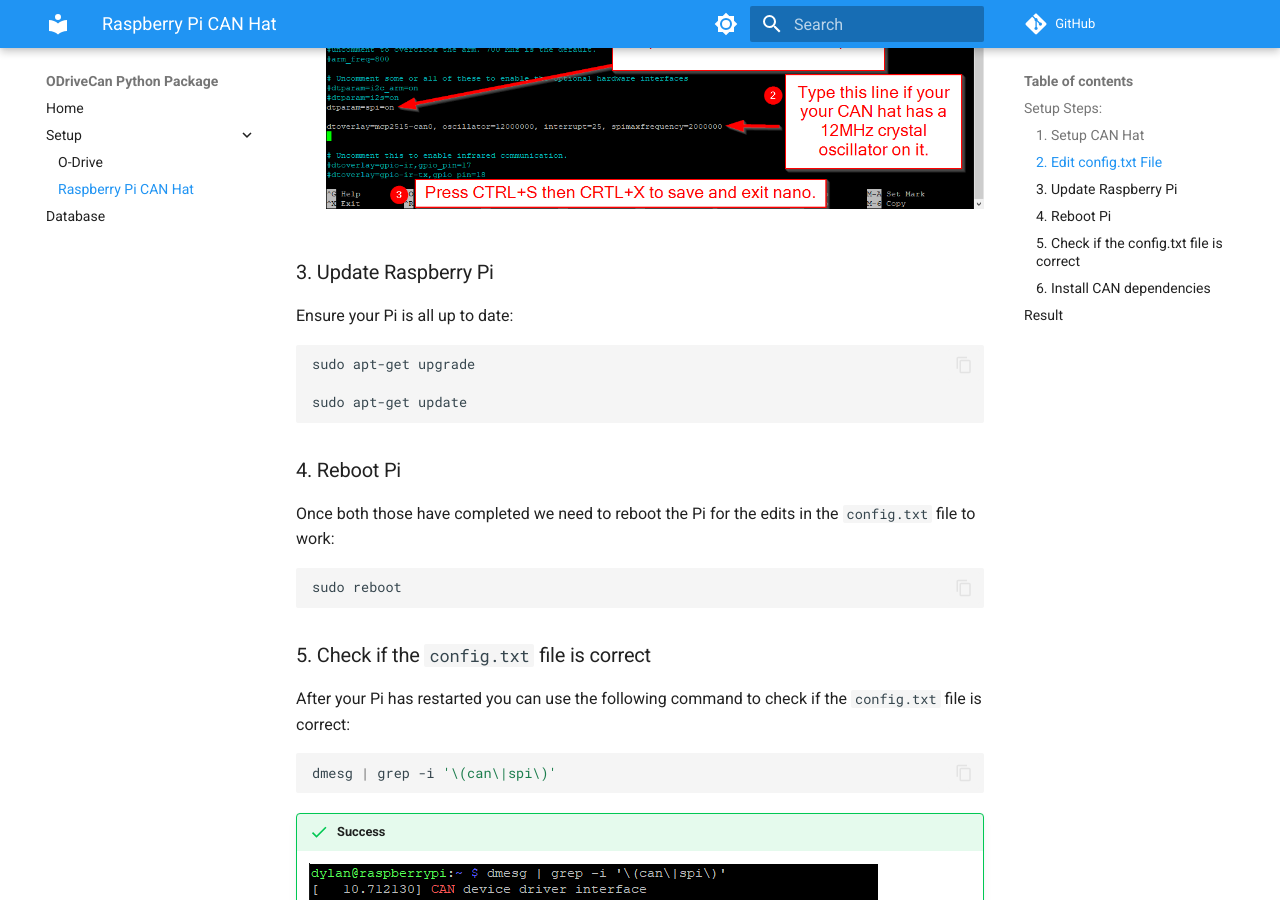
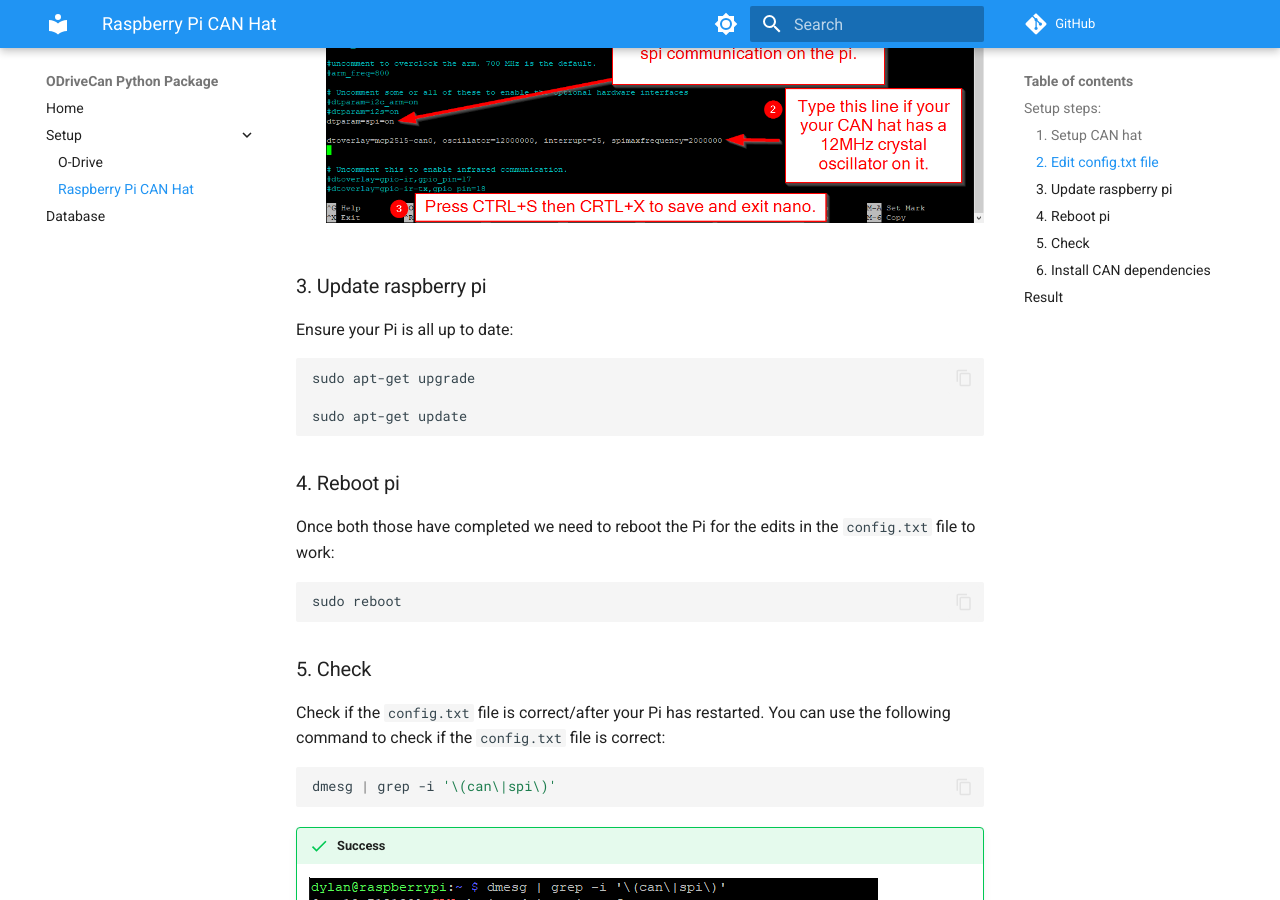
Before and after one commit to dylanballback/ODriveCan, an MkDocs documentation site: the page built from docs/setup/canhat/setup.md, in a window 1280 px wide and 900 px high, scrolled down 1446 px. Built offline with MkDocs 1.6.1 and Material for MkDocs 9.7.7, drawn with Linux system fonts in a browser that asks for light colours; comment, search, counter and statistics services are not loaded; some of the changed text lies outside the part shown.

Commit message:
Updated.

````diff
--- a/docs/setup/canhat/setup.md
+++ b/docs/setup/canhat/setup.md
@@ -2,15 +2,14 @@
 
 This page I will go through the components that I am currently using for my examples and how to set them up.
 
-!!! note The [WaveShare RS485 CAN HAT](https://www.amazon.com/RS485-CAN-HAT-Long-Distance-Communication/dp/B07VMB1ZKH/ref=sr_1_3?crid=1DIYQ9H0DCFZX&keywords=waveshare+RS485+CAN+HAT&qid=1707694015&s=electronics&sprefix=waveshare+rs485+can+hat+%2Celectronics%2C97&sr=1-3) is required to control an O-Drive S1/Pro using CAN Bus with a Raspberry Pi.
+!!! note
+    The [WaveShare RS485 CAN HAT](https://www.amazon.com/RS485-CAN-HAT-Long-Distance-Communication/dp/B07VMB1ZKH/ref=sr_1_3?crid=1DIYQ9H0DCFZX&keywords=waveshare+RS485+CAN+HAT&qid=1707694015&s=electronics&sprefix=waveshare+rs485+can+hat+%2Celectronics%2C97&sr=1-3) is required to control an O-Drive S1/Pro using CAN Bus with a Raspberry Pi.
 
-    It is compatible with Raspberry Pi 4B/3B+/3B/2B/B+/A+/Zero/Zero W/WH/Zero 2W Series Boards.
+It is compatible with Raspberry Pi 4B/3B+/3B/2B/B+/A+/Zero/Zero W/WH/Zero 2W Series Boards. I am using a Raspberry Pi 2 Zero W but you can use any of the Pi models listed above.
 
-    I am using a Raspberry Pi 2 Zero W but you can use any of the Pi models listed above.
+## Setup steps:
 
-## Setup Steps:
-
-### 1. Setup CAN Hat
+### 1. Setup CAN hat
 
 Once the Raspberry Pi has the Pi OS on it and the CAN Hat should be installed. It should look something like this:
 <div>
@@ -18,7 +17,7 @@
     <img src="https://raw.githubusercontent.com/dylanballback/ODriveCan/main/docs/setup/canhat/images/02.jpg" alt="Back CAN Hat on Pi" style="width: 49.2%;">
 </div>
 
-### 2. Edit `config.txt` File
+### 2. Edit `config.txt` file
 1. Open terminal and edit the config file to allow for the Pi to talk to the CAN Hat:
 
     ```Bash
@@ -34,7 +33,7 @@
     !!! Example
         ![User Defined Table Example Results](images/03.png)
 
-### 3. Update Raspberry Pi
+### 3. Update raspberry pi
 Ensure your Pi is all up to date:
 ```Bash
 sudo apt-get upgrade
@@ -42,14 +41,14 @@
 sudo apt-get update
 ```
 
-### 4. Reboot Pi
+### 4. Reboot pi
 Once both those have completed we need to reboot the Pi for the edits in the `config.txt` file to work:
 ```Bash
 sudo reboot
 ```
 
-### 5. Check if the `config.txt` file is correct
-After your Pi has restarted you can use the following command to check if the `config.txt` file is correct:
+### 5. Check
+Check if the `config.txt` file is correct/after your Pi has restarted. You can use the following command to check if the `config.txt` file is correct:
 ```Bash
 dmesg | grep -i '\(can\|spi\)'
 ```
````
Also changed, not shown: docs/setup/odrive/setup.md (+6 -6 lines).
